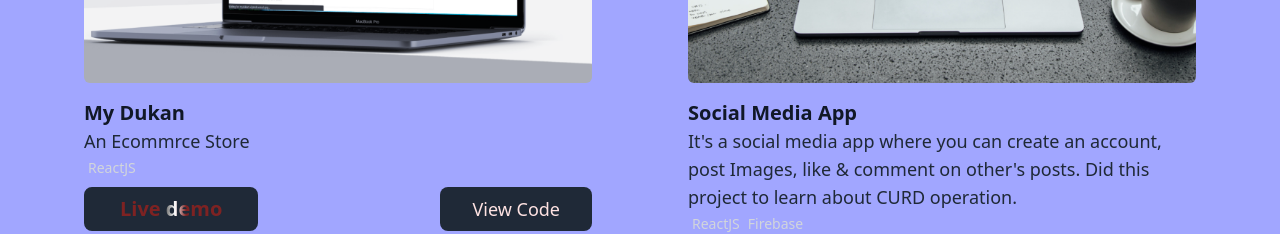
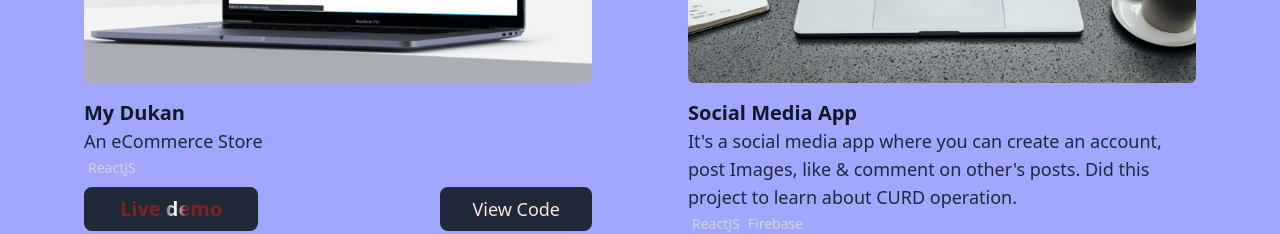
Before and after one commit to vipansh/portfolio2021, a Next.js app: page / in a window 1280 px wide. Shown: the part 1740-1974 px from the top of the page. Built offline with nearby package versions, Linux system fonts and the light colour scheme.

Commit message:
typo fixed

```diff
--- a/components/ProjectList.js
+++ b/components/ProjectList.js
@@ -8,7 +8,7 @@ export const ProjectList = () => {
         id: "1",
         imgUrl: "/assets/dukan.png",
         name: "My Dukan",
-        about: "An Ecommrce Store",
+        about: "An eCommerce Store",
         stack: ["ReactJS"],
         codeUrl: "https://github.com/vipansh/mydukan",
         link: "https://mydukan-vipansh.vercel.app/"
--- /dev/null
+++ b/pages/blog/index.js
@@ -0,0 +1,9 @@
+import React from 'react'
+
+export const Blog = () => {
+    return (
+        <div>
+            Blog
+        </div>
+    )
+}
```
